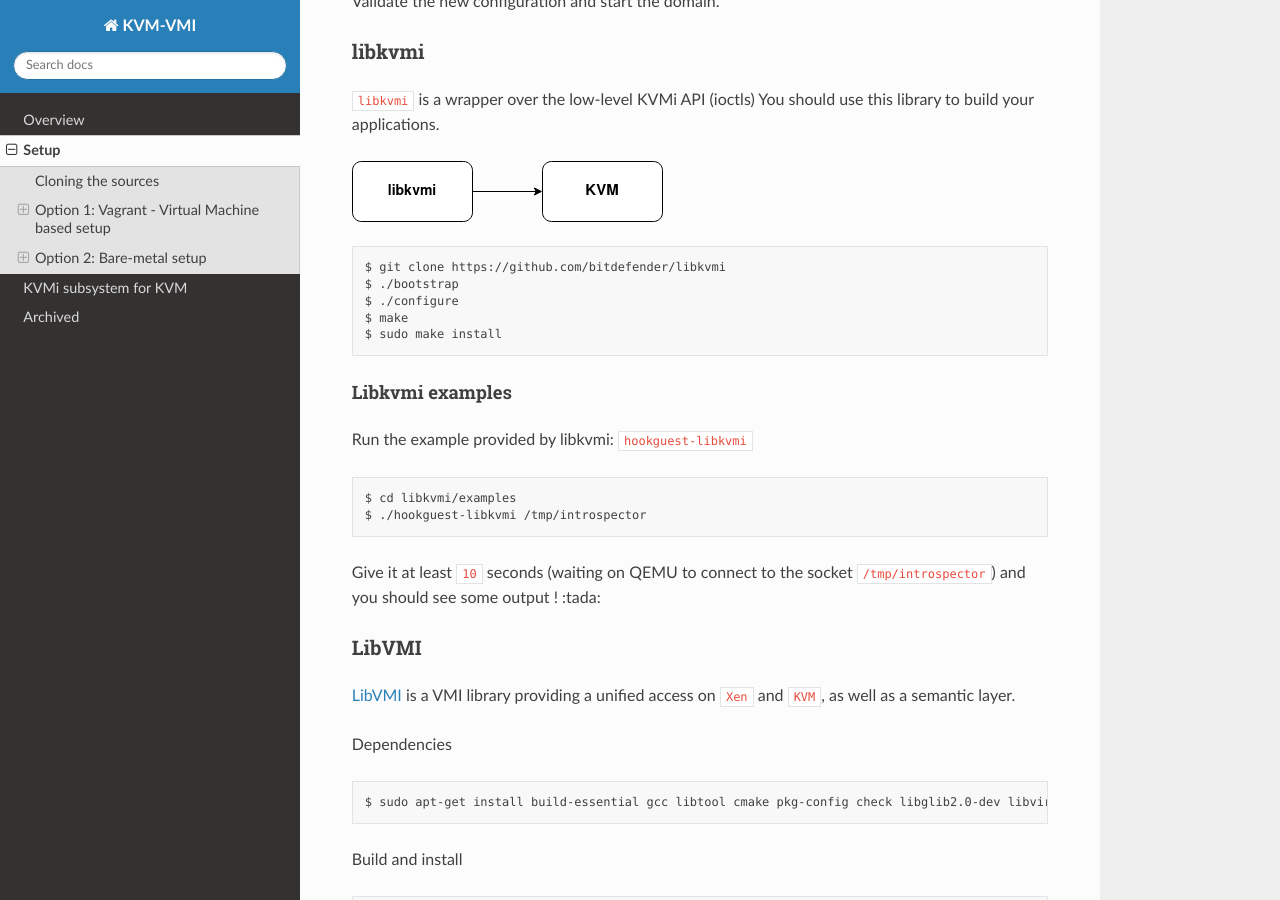
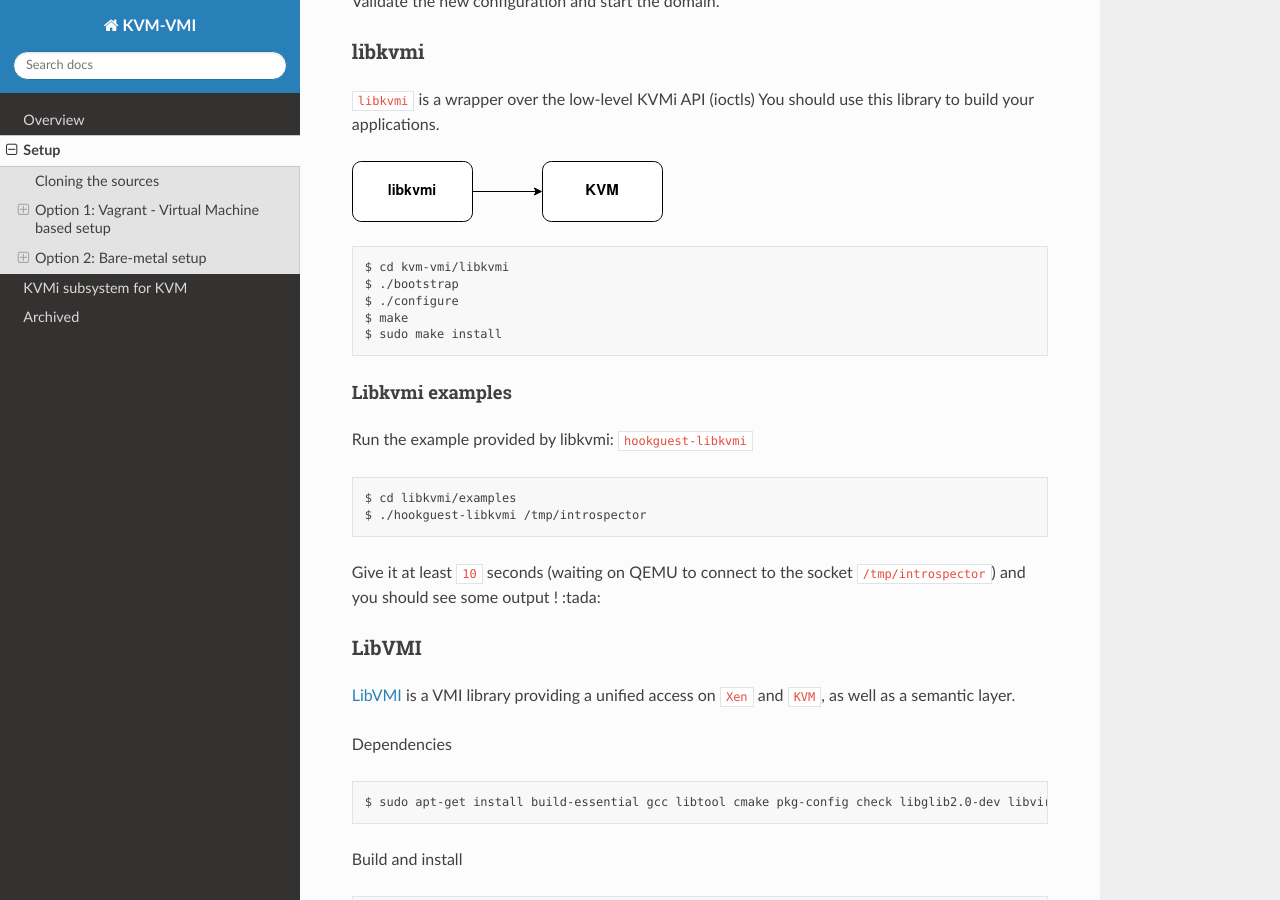
Before and after one commit to KVM-VMI/kvm-vmi, a Sphinx documentation site: the page built from docs/setup.md, in a window 1280 px wide and 900 px high, scrolled down 9758 px. Built offline with Sphinx 7.4.7 and the Read the Docs theme 2.0.0, drawn with Linux system fonts in a browser that asks for light colours.

Commit message:
docs: use libkvmi from submodule

```diff
--- a/docs/setup.md
+++ b/docs/setup.md
@@ -280,7 +280,7 @@ You should use this library to build your applications.
 ![libkvmi](images/libkvmi.png)
 
 ~~~
-$ git clone https://github.com/bitdefender/libkvmi
+$ cd kvm-vmi/libkvmi
 $ ./bootstrap
 $ ./configure
 $ make
```
Also changed, not shown: docs/overview.md (+1 -0 lines).
